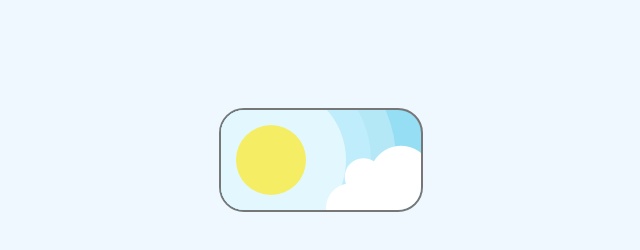
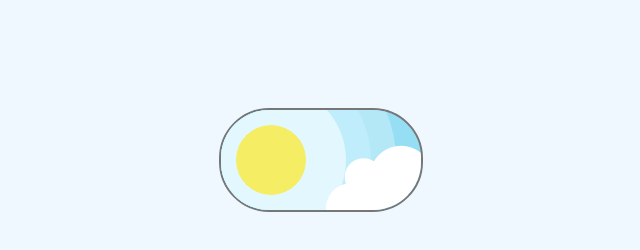
Before and after one commit to beb97/html-slider-day-night, a website: page index.html in a window 1280 px wide. Shown: the whole page, without its empty margins (319-959 px from the left). Drawn offline with Linux system fonts and the light colour scheme.

Commit message:
radius bouton rond

```diff
--- a/style.scss
+++ b/style.scss
@@ -14,7 +14,7 @@
     width: 200px;
     height: 100px;
     background-color: rgb(149, 222, 244);
-    border-radius: 25px;
+    border-radius: 50px;
     position: relative;
     /* box-shadow: inset 0px 0px 5px black; */
     border: 2px rgb(119, 119, 119) solid;
```
Also changed, not shown: style.css.
